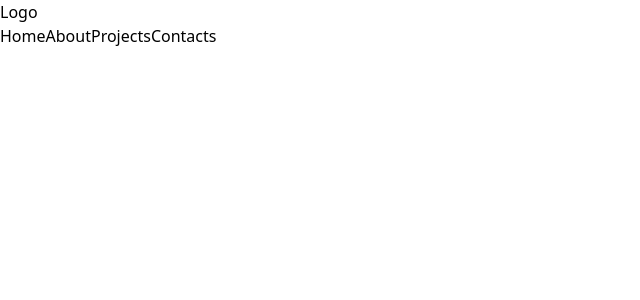
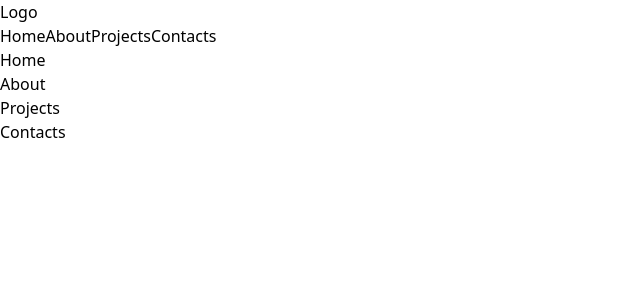
Before and after one commit to JeffC25/JeffC25.github.io, a React (Vite) app: page / in a window 1280 px wide. Shown: the top 300 px of the page, without its empty margins (0-640 px from the left). Built offline with nearby package versions, Linux system fonts and the light colour scheme.

Commit message:
test -- set <component/> to {component()}

```diff
--- a/src/App.tsx
+++ b/src/App.tsx
@@ -1,8 +1,8 @@
 import Navbar from "./components/Navbar.tsx"
-// import Home from "./components/Home.tsx"
-// import Projects from "./components/Projects.tsx"
-// import Contacts from "./components/Contacts.tsx"
-// import About from "./components/About.tsx"
+import Home from "./components/Home.tsx"
+import Projects from "./components/Projects.tsx"
+import Contacts from "./components/Contacts.tsx"
+import About from "./components/About.tsx"
 
 function App() {
 
@@ -11,12 +11,12 @@ function App() {
       <div className="flex-grow-0 h-20">
         {Navbar()}
       </div>
-      {/* <div className="overflow-y-scroll h-full snap-mandatory snap-y scroll-smooth">
-        <Home />
-        <About />
-        <Projects />
-        <Contacts />
-      </div> */}
+      <div className="overflow-y-scroll h-full snap-mandatory snap-y scroll-smooth">
+        {Home()}
+        {About()}
+        {Projects()}
+        {Contacts()}
+      </div>
     </div>
   )
 }
```
